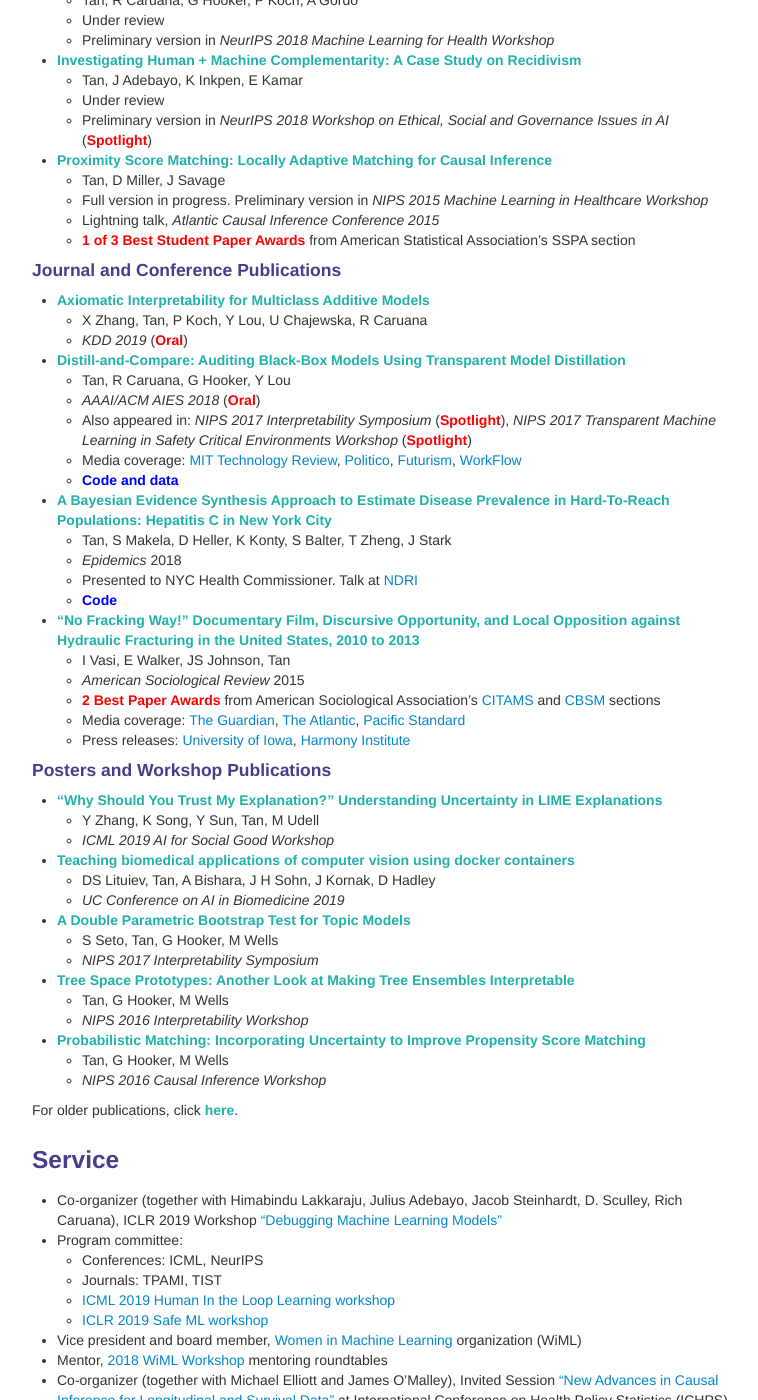
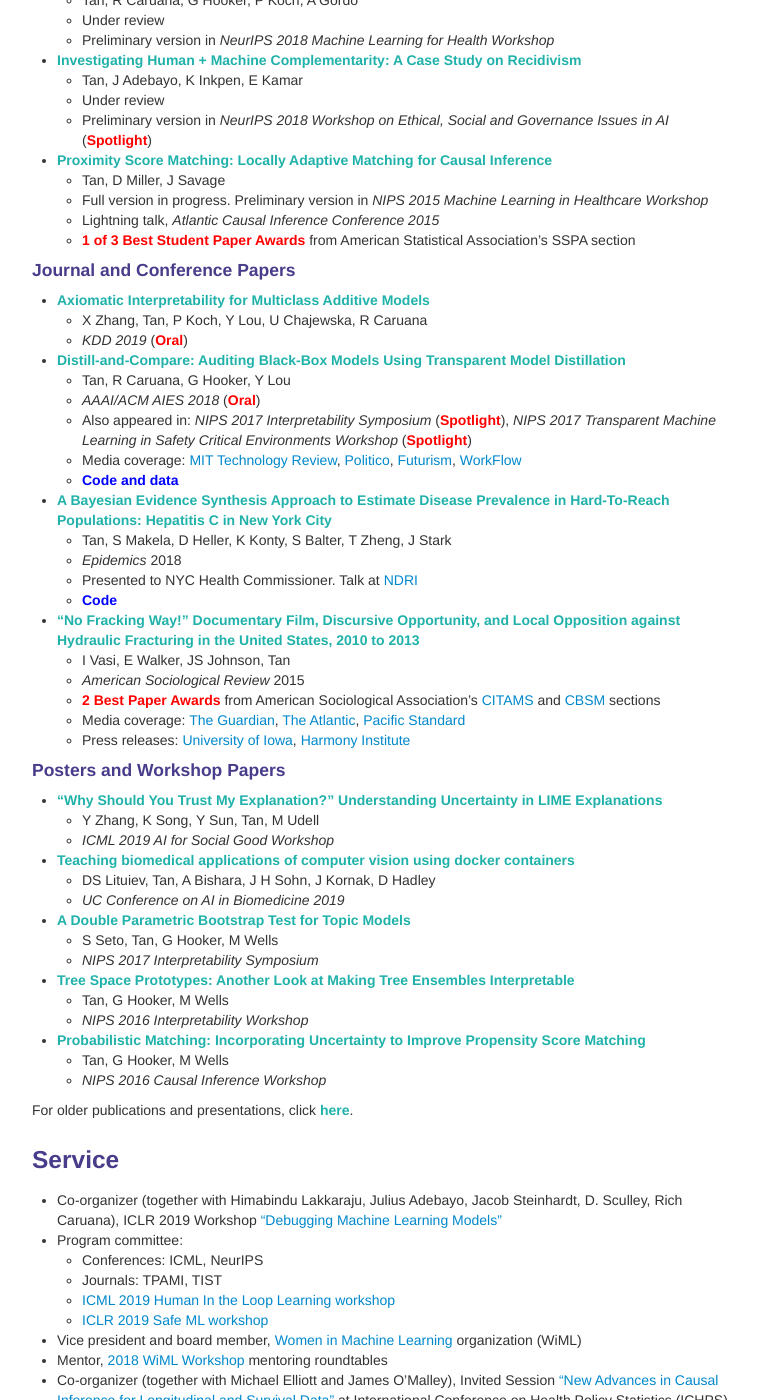
Before and after one commit to shftan/shftan.github.io, a Jekyll site: the page built from index.md, in a window 1280 px wide and 1400 px high, scrolled down 931 px. Shown: the whole window, without its empty margins (258-1016 px from the left). Built offline with Jekyll 4.4.1, drawn with Linux system fonts in a browser that asks for light colours.

Commit message:
Update index.md

```diff
--- a/index.md
+++ b/index.md
@@ -60,7 +60,7 @@ For older news, click <a class="paper" href="oldernews.html">here</a>.
    - Full version in progress. Preliminary version in _NIPS 2015 Machine Learning in Healthcare Workshop_
    - Lightning talk, _Atlantic Causal Inference Conference 2015_
    - <span class="highlight">1 of 3 Best Student Paper Awards</span> from American Statistical Association's SSPA section
-<h4>Journal and Conference Publications</h4>
+<h4>Journal and Conference Papers</h4>
 - <a class="paper" href="https://arxiv.org/abs/1810.09092">Axiomatic Interpretability for Multiclass Additive Models</a>
    - X Zhang, Tan, P Koch, Y Lou, U Chajewska, R Caruana
    - _KDD 2019_ (<span class="highlight">Oral</span>)
@@ -82,7 +82,7 @@ For older news, click <a class="paper" href="oldernews.html">here</a>.
    - Media coverage: [The Guardian](https://www.theguardian.com/environment/2015/sep/02/gasland-hbo-documentary-fracking-opposition), [The Atlantic](https://www.theatlantic.com/entertainment/archive/2017/02/a-common-theme-for-this-years-oscar-nominated-documentaries/517638/), [Pacific Standard](https://psmag.com/environment/a-fracking-effective-film)
    - Press releases: [University of Iowa](http://www.newswise.com/articles/the-power-of-film), [Harmony Institute](https://harmonylabs.org/gasland)
 
-<h4>Posters and Workshop Publications</h4>
+<h4>Posters and Workshop Papers</h4>
 - <a class="paper" href="https://arxiv.org/abs/1904.12991">"Why Should You Trust My Explanation?" Understanding Uncertainty in LIME Explanations</a>
    - Y Zhang, K Song, Y Sun, Tan, M Udell
    - _ICML 2019 AI for Social Good Workshop_
@@ -99,7 +99,7 @@ For older news, click <a class="paper" href="oldernews.html">here</a>.
    - Tan, G Hooker, M Wells
    - _NIPS 2016 Causal Inference Workshop_
 
-For older publications, click <a class="paper" href="olderpublications.html">here</a>.
+For older publications and presentations, click <a class="paper" href="olderpublications.html">here</a>.
 
 <div class="row-fluid" id="service"><h3>Service</h3>
 </div>
```
